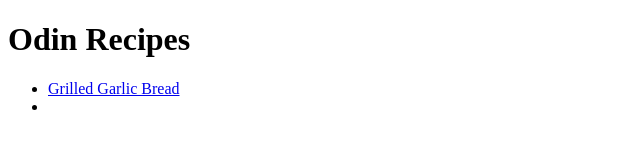
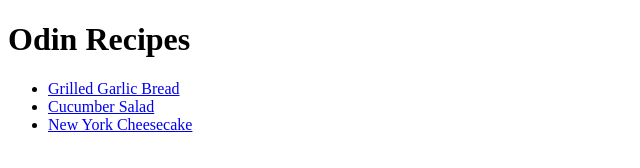
Before and after one commit to natasyajuu/odin-recipes, a plain HTML site: page index.html in a window 1280 px wide. Shown: the whole page, without its empty margins (0-640 px from the left). Drawn offline with Linux system fonts and the light colour scheme.

Commit message:
Fixed page locations and added description

```diff
--- a/index.html
+++ b/index.html
@@ -10,7 +10,8 @@
     <h1>Odin Recipes</h1>
     <ul>
         <li><a href="recipes/grilled-garlic-bread.html">Grilled Garlic Bread</a></li>
-        <li><a href="recipes/</li>
+        <li><a href="recipes/cucumber-salad.html">Cucumber Salad</a></li>
+        <li><a href="recipes/newyork-cheesecake.html">New York Cheesecake</a></li>
     </ul>
 </body>
 </html>
```
Also changed, not shown: recipes/newyork-cheesecake.html (+1 -0 lines).
